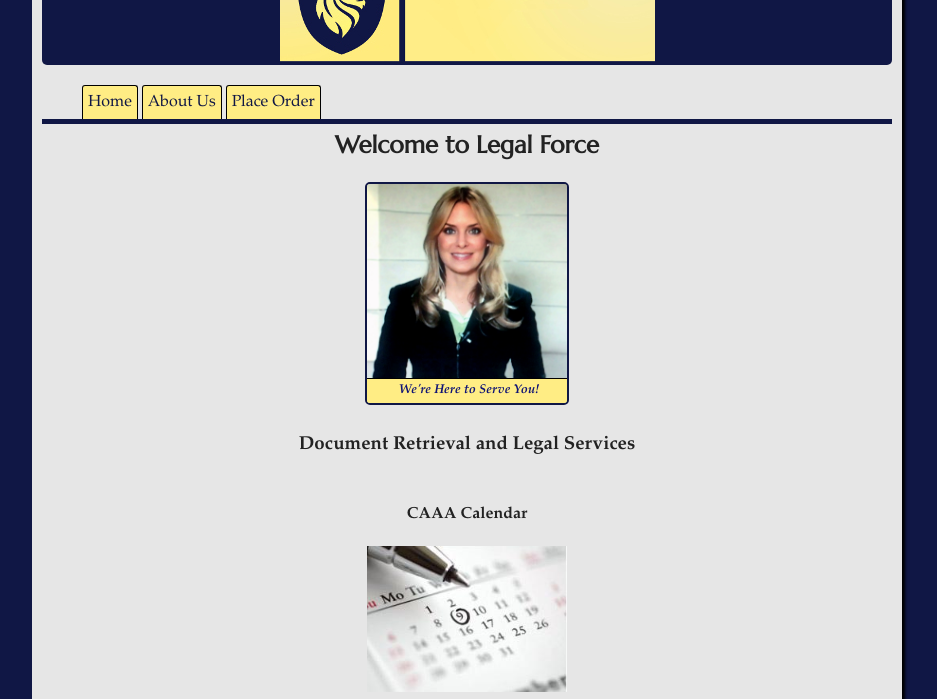
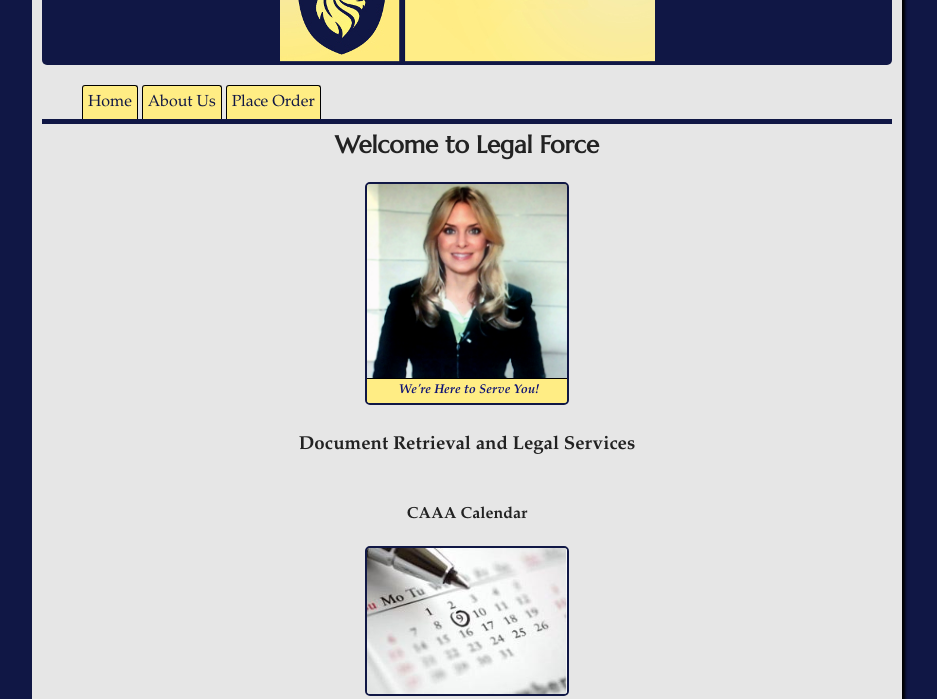
Before and after one commit to iswitzer/LegalForceDirect, a plain HTML site: page index.html in a window 1280 px wide. Shown: the part 101-800 px from the top of the page, without its empty margins (173-1110 px from the left). Drawn offline with nearby package versions, Linux system fonts and the light colour scheme.

Commit message:
Update index.html

```diff
--- a/index.html
+++ b/index.html
@@ -40,7 +40,7 @@
             </div>
             <h3>Document Retrieval and Legal Services</h3>
             <h4>CAAA Calendar</h4>
-            <a href="https://www.caaa.org/index.cfm?pg=events&evAction=listAll"><img src="img/homepage-calendar.jpg" alt="Calendar"/></a><br>
+            <a href="https://www.caaa.org/index.cfm?pg=events&evAction=listAll"><img src="img/homepage-calendar.jpg" alt="Calendar" class="border"/></a><br>
             <p>Click the calendar above to see all this month's chapter meetings and upcoming events.</p>
             <h4>Fast Service Turn Around Time</h4>
             <p>Please contact us for order information at: <br/>
```
